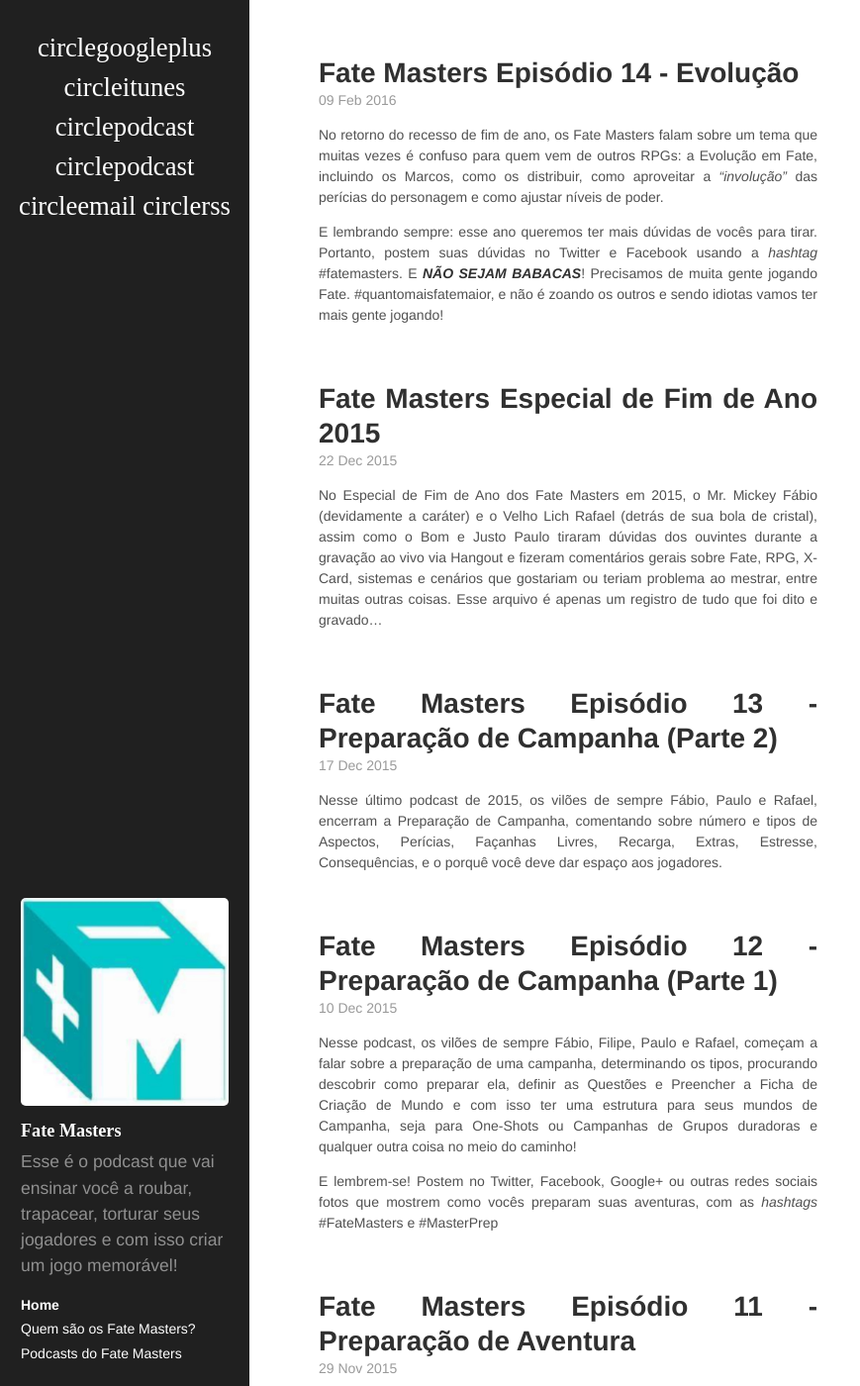
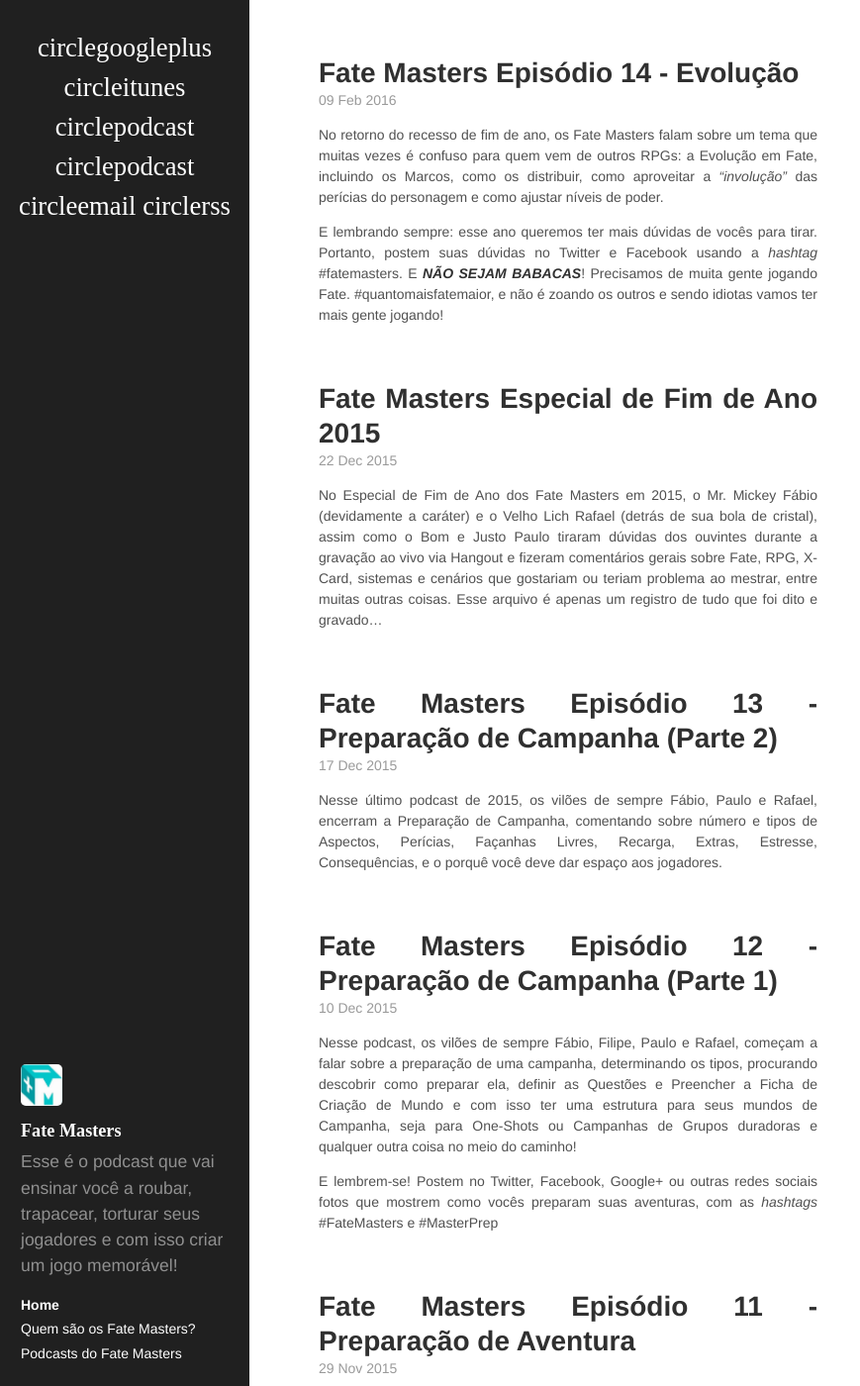
Before and after one commit to fatemasters/fatemasters, a Jekyll site: the page built from index.html, in a window 1280 px wide and 1400 px high. Shown: the whole window at 99% size, without its empty margins (0-869 px from the left). Built offline with Jekyll 4.4.1, drawn with Linux system fonts in a browser that asks for light colours; some web fonts are replaced; the list of posts is cut into pages by our own code.

```diff
--- a/public/css/hyde.css
+++ b/public/css/hyde.css
@@ -90,6 +90,10 @@
     bottom: 0;
     width: 18rem;
     text-align: left;
+  }
+  .sidebar img
+  {
+      max-width: 20%;
   }
 }
 
```
